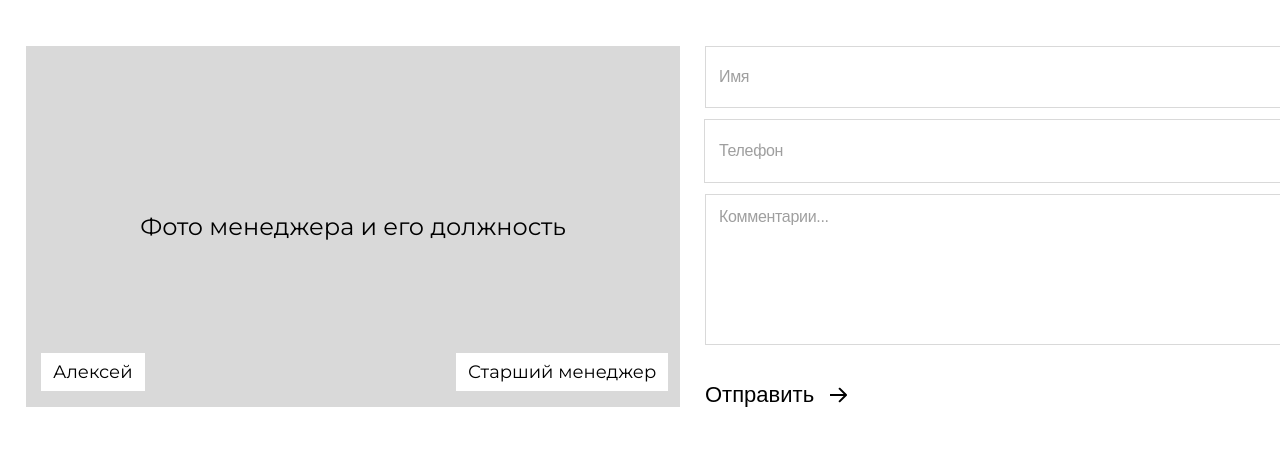
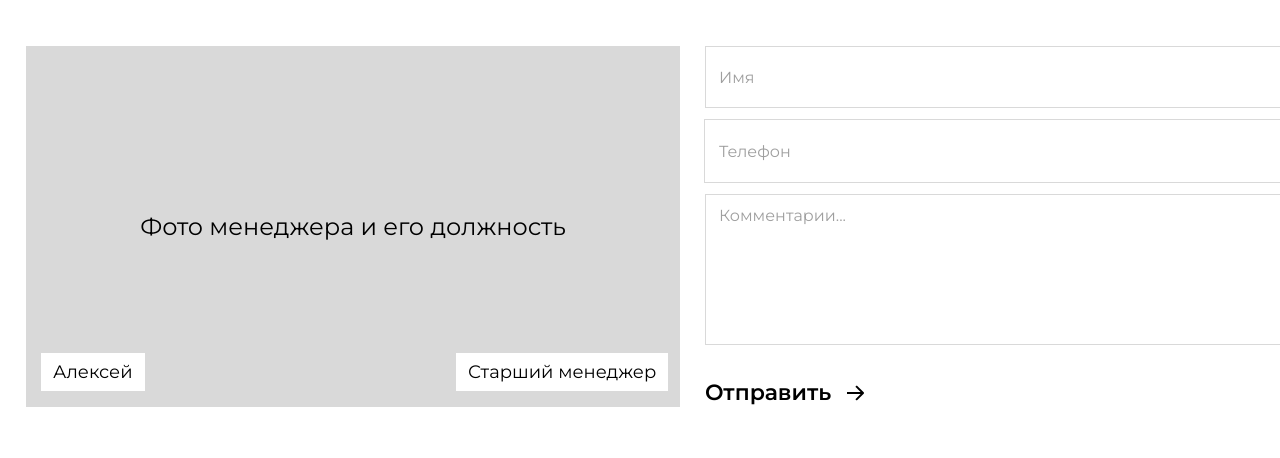
Before and after one commit to f-suite/metal-welding, a React (Vite) app: page / in a window 1280 px wide. Shown: the part 6470-6928 px from the top of the page. Built offline with nearby package versions, Linux system fonts and the light colour scheme; no server answers.

Commit message:
MW131: Fixed form font

```diff
--- a/src/imports/СваркаМеталла-6-292.tsx
+++ b/src/imports/СваркаМеталла-6-292.tsx
@@ -1298,13 +1298,13 @@ function Container({ value, onChange, error }: { value: string; onChange: (e: Re
               onChange={onChange}
               placeholder="Имя"
               required
-              className={`font-['Montserrat:Regular',sans-serif] leading-[normal] not-italic w-full text-[16px] tracking-[-0.32px] bg-transparent outline-none placeholder:text-[#9f9f9f] ${error ? 'text-red-500' : 'text-black'}`}
+              className={`font-['Montserrat',sans-serif] font-normal leading-[100%] tracking-[-2%] not-italic w-full text-[16px] bg-transparent outline-none placeholder:text-[#9f9f9f] ${error ? 'text-red-500' : 'text-black'}`}
             />
           </div>
         </div>
       </div>
       {error && (
-        <p className="font-['Montserrat:Regular',sans-serif] leading-[normal] not-italic relative shrink-0 text-[12px] text-red-500 px-[14px]">
+        <p className="font-['Montserrat',sans-serif] font-normal leading-[100%] tracking-[-2%] not-italic relative shrink-0 text-[14px] text-red-500 px-[14px]">
           {error}
         </p>
       )}
@@ -1323,7 +1323,7 @@ function Container1({ value, onChange, error }: { value: string; onChange: (e: R
             onChange={onChange}
             placeholder="Телефон"
             required
-            className={`font-['Montserrat:Regular',sans-serif] leading-[normal] not-italic w-full text-[16px] tracking-[-0.32px] bg-transparent outline-none placeholder:text-[#9f9f9f] ${error ? 'text-red-500' : 'text-black'}`}
+            className={`font-['Montserrat',sans-serif] font-normal leading-[100%] tracking-[-2%] not-italic w-full text-[16px] bg-transparent outline-none placeholder:text-[#9f9f9f] ${error ? 'text-red-500' : 'text-black'}`}
           />
         </div>
       </div>
@@ -1339,7 +1339,7 @@ function Container2({ value, onChange, error }: { value: string; onChange: (e: R
         <Container1 value={value} onChange={onChange} error={error} />
       </div>
       {error && (
-        <p className="font-['Montserrat:Regular',sans-serif] leading-[normal] not-italic relative shrink-0 text-[12px] text-red-500 px-[14px]">
+        <p className="font-['Montserrat',sans-serif] font-normal leading-[100%] tracking-[-2%] not-italic relative shrink-0 text-[14px] text-red-500 px-[14px]">
           {error}
         </p>
       )}
@@ -1357,7 +1357,7 @@ function Container3({ value, onChange }: { value: string; onChange: (e: React.Ch
             value={value}
             onChange={onChange}
             placeholder="Комментарии..."
-            className="font-['Montserrat:Regular',sans-serif] leading-[normal] not-italic w-full h-full text-[16px] text-black tracking-[-0.32px] bg-transparent outline-none resize-none placeholder:text-[#9f9f9f]"
+            className="font-['Montserrat',sans-serif] font-normal leading-[100%] tracking-[-2%] not-italic w-full h-full text-[16px] text-black bg-transparent outline-none resize-none placeholder:text-[#9f9f9f]"
           />
         </div>
       </div>
@@ -1411,7 +1411,7 @@ function Frame125({ isSubmitting }: { isSubmitting: boolean }) {
       disabled={isSubmitting}
       className="content-stretch flex gap-[6px] items-center relative shrink-0 cursor-pointer hover:opacity-80 transition-opacity disabled:opacity-50 disabled:cursor-not-allowed"
     >
-      <p className="font-['Montserrat:SemiBold',sans-serif] leading-[normal] not-italic relative shrink-0 text-[22px] text-black text-nowrap">
+      <p className="font-['Montserrat',sans-serif] font-semibold leading-[100%] tracking-[0%] not-italic relative shrink-0 text-[22px] text-black text-nowrap">
         {isSubmitting ? "Отправка..." : "Отправить"}
       </p>
       {!isSubmitting && <Frame124 />}
```
